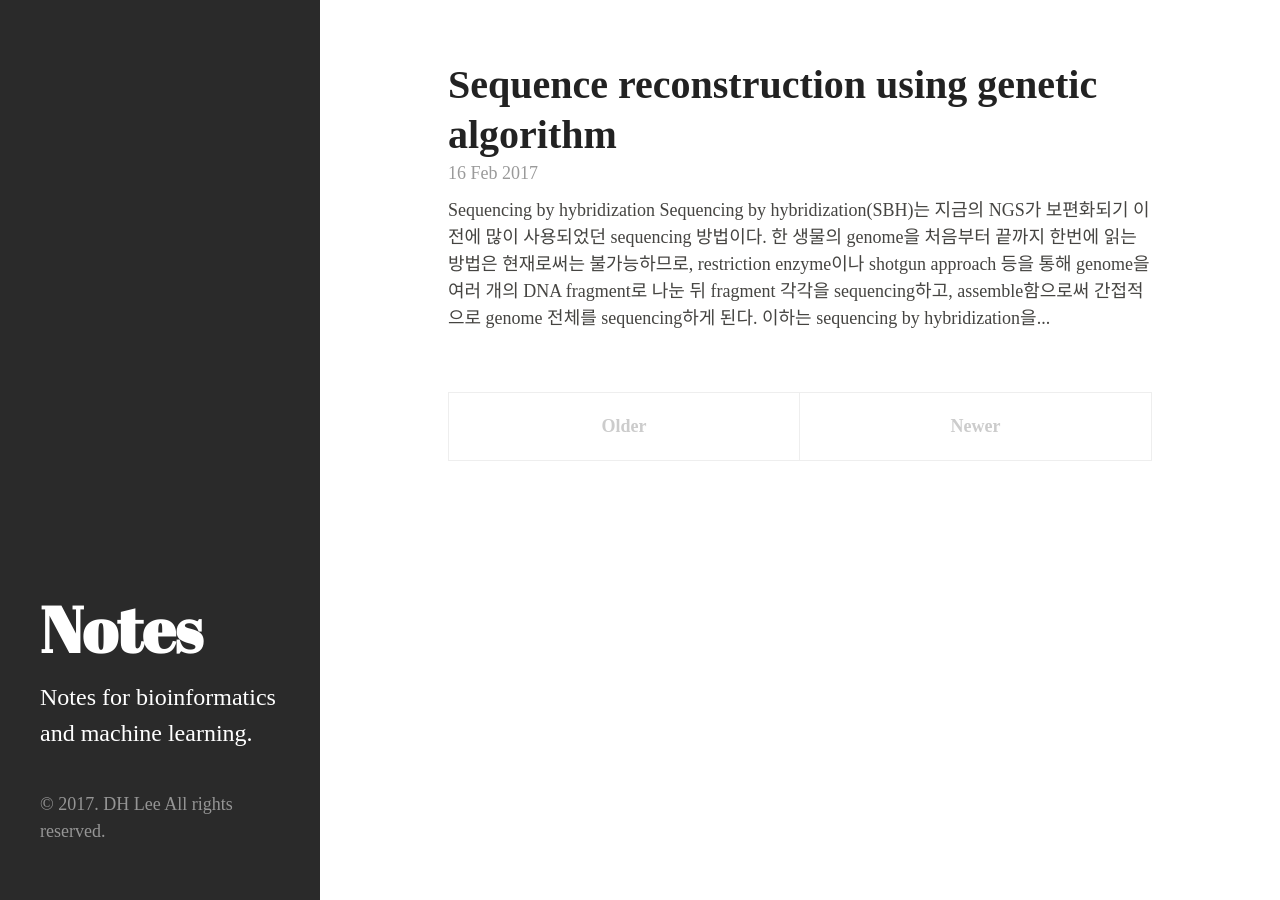
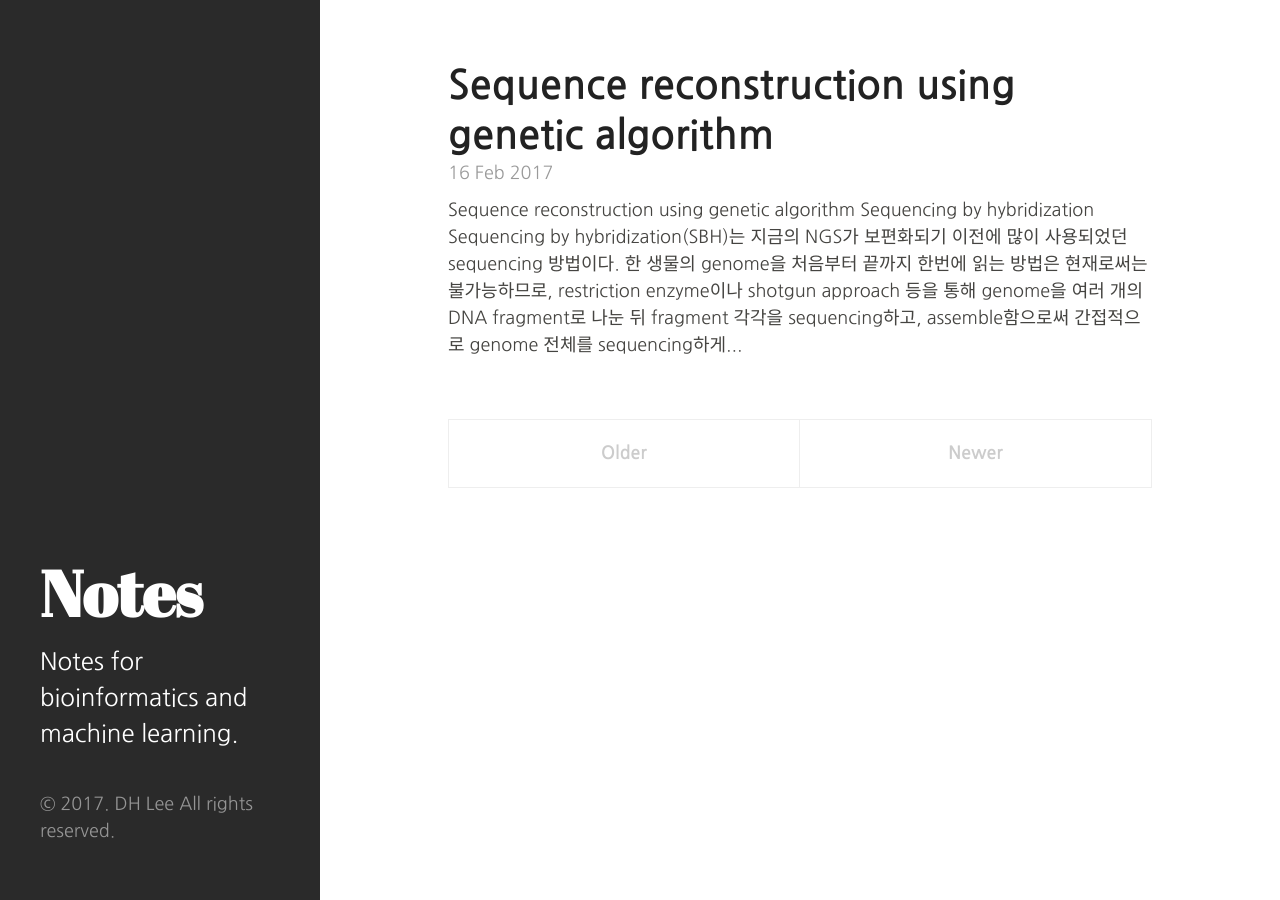
Before and after one commit to apap77/apap77.github.io, a Jekyll site: the page built from index.html, in a window 1280 px wide. Built offline with Jekyll 4.4.1, drawn with Linux system fonts in a browser that asks for light colours; the list of posts is cut into pages by our own code.

Commit message:
update post

```diff
--- a/_posts/2017-02-16-Sequence reconstruction using genetic algorithm.md
+++ b/_posts/2017-02-16-Sequence reconstruction using genetic algorithm.md
@@ -1,7 +1,9 @@
 ---
+title: "Sequence reconstruction using genetic algorithm"
 layout: post
-title: "Sequence reconstruction using genetic algorithm"
 ---
+# Sequence reconstruction using genetic algorithm
+
 ## Sequencing by hybridization
 
 Sequencing by hybridization(SBH)는 지금의 NGS가 보편화되기 이전에 많이 사용되었던 sequencing 방법이다. 한
@@ -10,7 +12,7 @@ approach 등을 통해 genome을 여러 개의 DNA fragment로 나눈 뒤 fragme
 assemble함으로써 간접적으로 genome 전체를 sequencing하게 된다. 이하는 sequencing by hybridization을
 통해 조각난 DNA fragment 하나를 어떻게 sequencing하는지에 대한 이야기이다.
 
-SBH를 간략히 설명하면 다음과 같다. 먼저 길이 l을 갖는 가능한 모든 oligonucleotide probe(총 $4^l$개)를
+SBH를 간략히 설명하면 다음과 같다. 먼저 길이 l을 갖는 가능한 모든 oligonucleotide probe(총 $$4^l$$개)를
 microarray에 심는다. 이런 oligonucleotide library를 만들기 굉장히 복잡할 것 같지만, linear number of
 steps 안에 제작이 완료된다고 한다(이 방법에 대해서도 알아보면 흥미로울듯!). 여튼 이렇게 oligonucleotide library를
 만들게 되면 이제 우리는 DNA fragment 안의 길이 l인 subsequence들을 감지할 수 있게 된다. DNA fragment를
@@ -488,3 +490,6 @@ print("Best solution with %d oligonucelotides results in %s (Optimal %d)" % (bes
 
     MAX_LENGTH : 109, SPECTRUM SIZE: 100
     Best solution with 80 oligonucelotides results in CCCTGAAGTTGGGACAAAATTGAACAAACAAGATGAGTTTGGTGCTTTGGAAAGTGTGAAAGCTGCTAGTGAACTATATTCTCCTTTATCAGGAGAAGTAACTGAAAT (Optimal 80)
+
+
+길이 109의 sequence를 잘 복원해냈다! 다음에는 이 알고리즘을 가지고 실제 sequence를 복원하는
--- a/public/css/hyde.css
+++ b/public/css/hyde.css
@@ -54,7 +54,7 @@ body {
 }
 
 body {
-  /*font-family: "Nanum Gothic", "Open Sans", Helvetica, Arial, sans-serif;*/
+  font-family: "Nanum Gothic", "Open Sans", Helvetica, Arial, sans-serif;
   font-size: 16px;
   line-height: 1.5;
   color: #454441;
```
